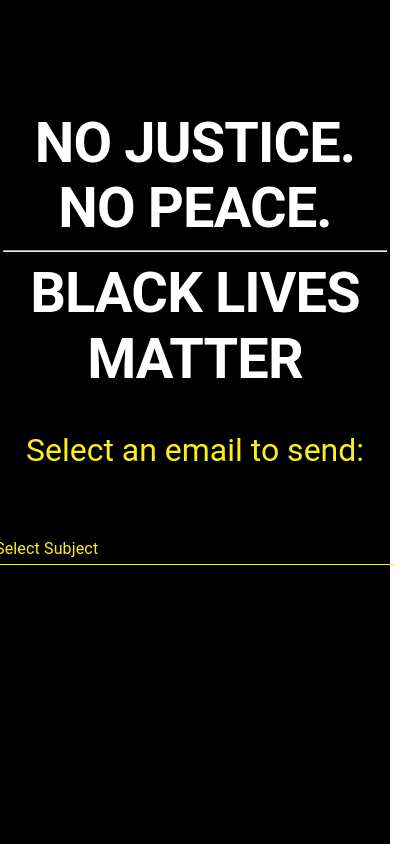
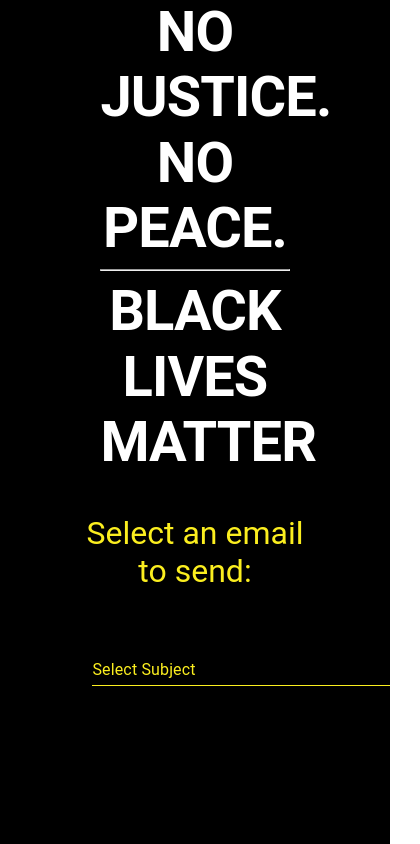
Before and after one commit to thuynh12/blm-mailer, a React (Create React App) app: page / in a window 390 px wide. Shown: the whole page, 420 px wide, since content can reach past the window. Built offline with nearby package versions, Linux system fonts and the light colour scheme.

Commit message:
fixed mobile view

```diff
--- a/src/App.css
+++ b/src/App.css
@@ -3,8 +3,8 @@
 }
 
 .App-padding {
-  padding-left: 2vh;
-  padding-right: 2vh;
+  padding-left: 10vh;
+  padding-right: 10vh;
 }
 
 .App-header {
@@ -12,8 +12,14 @@
   min-height: 100vh;
   display: flex;
   flex-direction: column;
-  align-items: center;
   justify-content: center;
-  font-size: calc(10px + 2vmin);
   color: white;
 }
+
+html, body {
+  width: 100%;
+  height: 100%;
+  margin: 0px;
+  padding: 0px;
+  overflow-x: hidden;
+}
```
Also changed, not shown: 1 other file (tests, documents, lock files or other folders).
